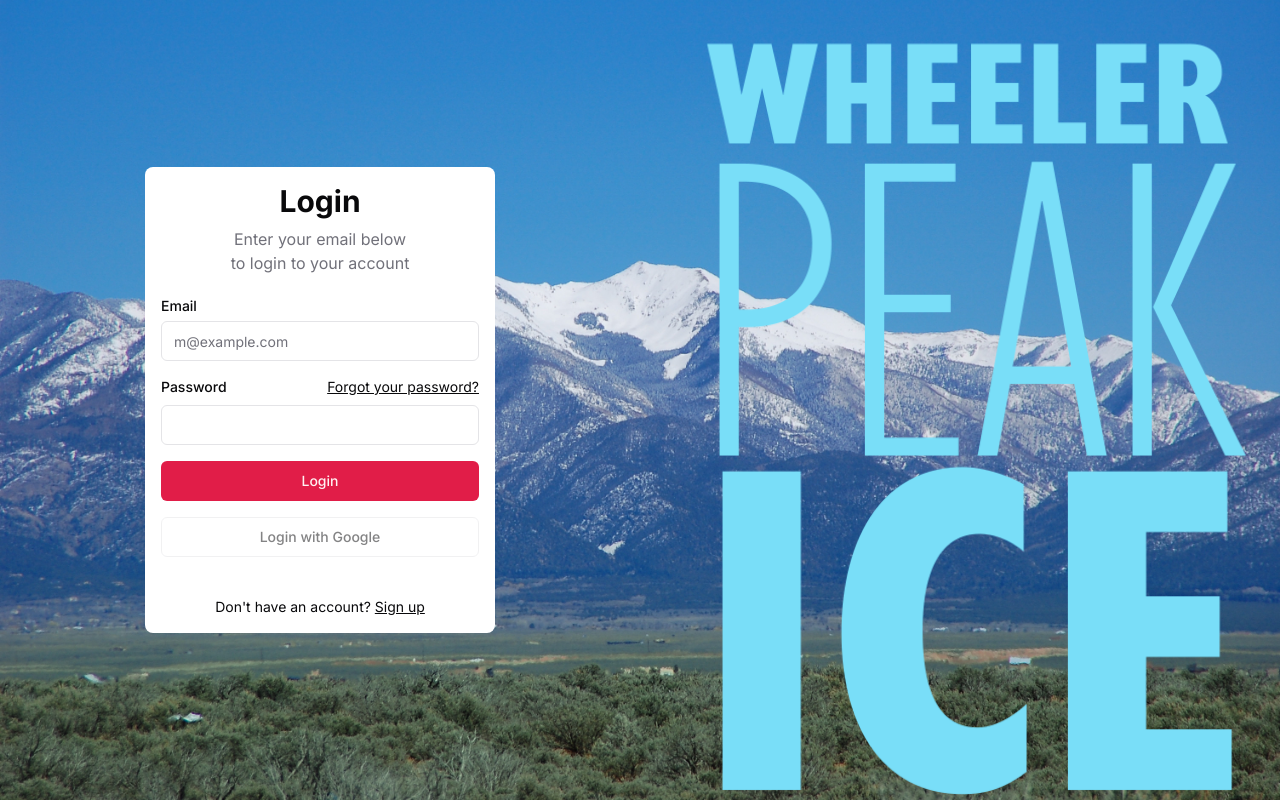
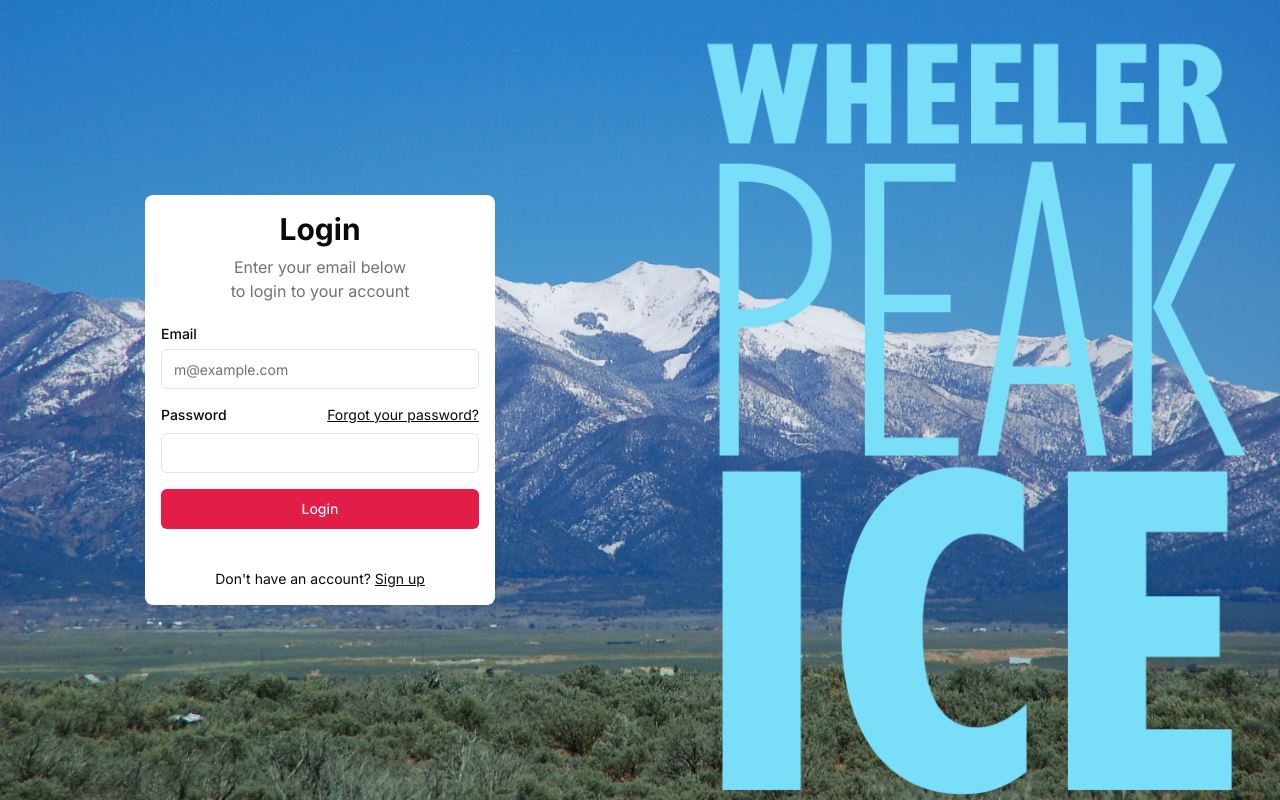
Before and after one commit to TheBozzz34/ice-app, a Next.js app: page /login in a window 1280 px wide. Built offline with nearby package versions, Linux system fonts and the light colour scheme.

Commit message:
bye bye google

```diff
--- a/src/app/login/page.tsx
+++ b/src/app/login/page.tsx
@@ -87,9 +87,6 @@
             <Button type="submit" className="w-full">
               {buttonMessage}
             </Button>
-            <Button variant="outline" className="w-full" disabled>
-              Login with Google
-            </Button>
           </div>
           <div className="mt-4 text-center text-sm">
             Don&apos;t have an account?{" "}
```
